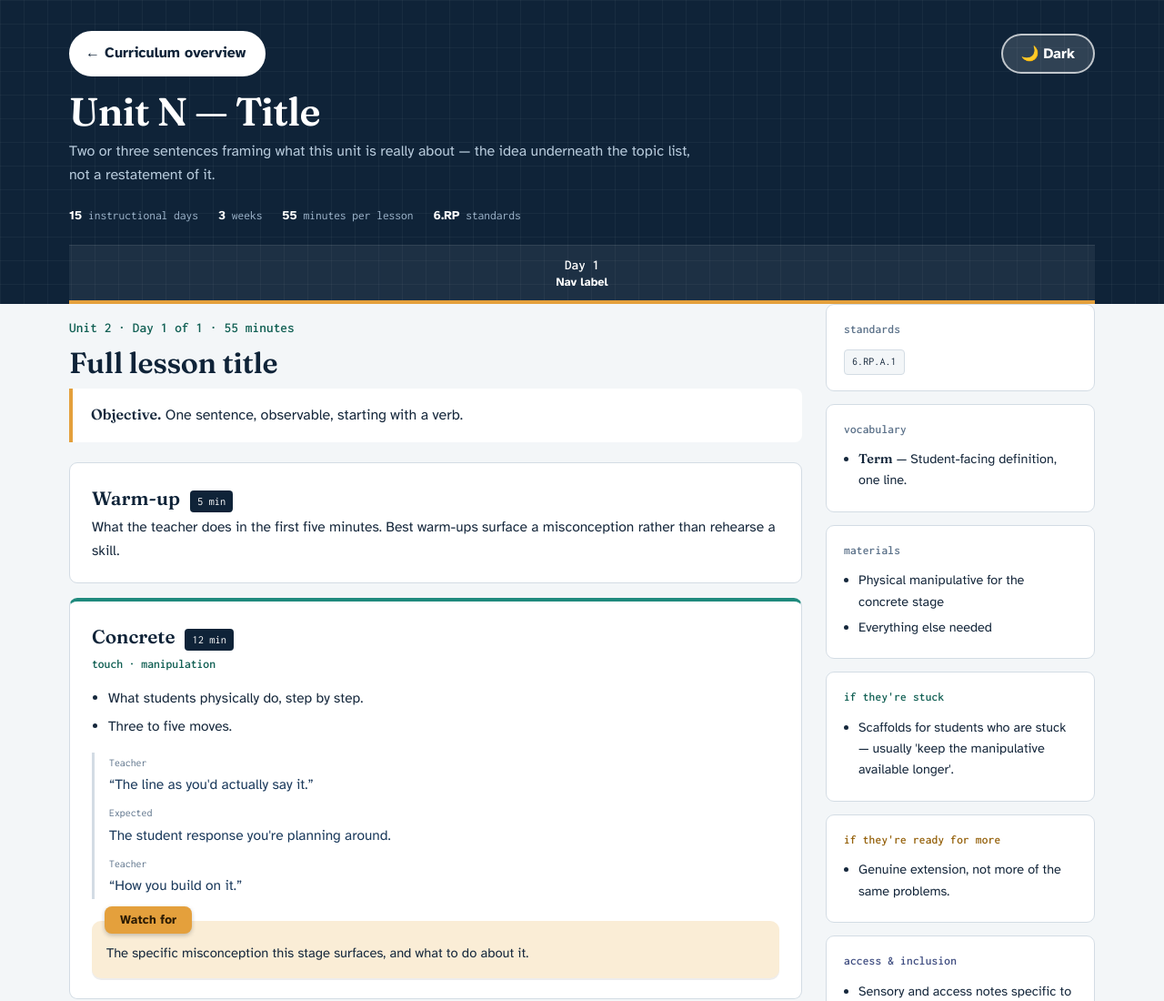
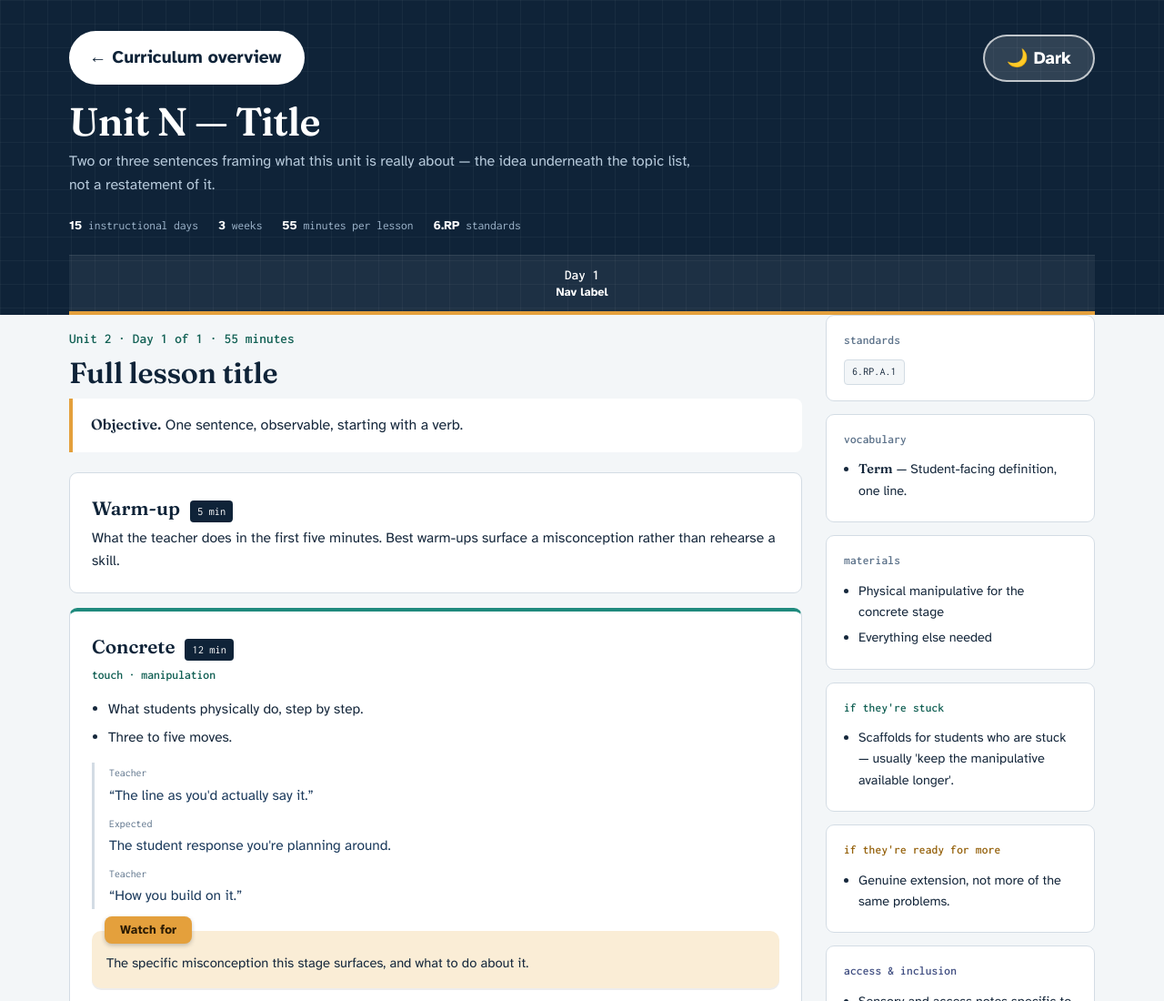
Before and after one commit to davidpetry-cloud/grade6-singapore-math-cpa, a website: page unit-template.html in a window 1280 px wide. Shown: the top 1100 px of the page at 91% size. Drawn offline with Linux system fonts and the light colour scheme.

Commit message:
Enlarge overview/toggle buttons further (1rem -> 1.2rem)
Verified on the live deployed page directly to rule out a caching
issue - it was already running the previous fix, just not enough of
one. Bumped past body-text size so it reads as the primary nav action
it is, not a peer of the paragraph text below it.

Co-Authored-By: Claude Sonnet 5 <noreply@anthropic.com>

```diff
--- a/curriculum.css
+++ b/curriculum.css
@@ -58,13 +58,13 @@ a{color:var(--ink-2)}
   background-size:26px 26px}
 .wrap{max-width:1180px;margin:0 auto;padding:0 26px}
 .hdr-row{display:flex;align-items:center;justify-content:space-between;gap:12px;flex-wrap:wrap}
-.back{font-family:var(--sans);font-size:1rem;color:#0F2338;text-decoration:none;
-  display:inline-flex;align-items:center;gap:7px;margin-bottom:16px;
-  background:#fff;border:2px solid #fff;border-radius:999px;padding:10px 20px 10px 16px;font-weight:700}
+.back{font-family:var(--sans);font-size:1.2rem;color:#0F2338;text-decoration:none;
+  display:inline-flex;align-items:center;gap:9px;margin-bottom:18px;
+  background:#fff;border:2px solid #fff;border-radius:999px;padding:12px 24px 12px 20px;font-weight:700}
 .back:hover{background:var(--amber);border-color:var(--amber);color:#2B1B04}
-.theme-toggle{font-family:var(--sans);font-size:1rem;color:#fff;font-weight:700;
-  display:inline-flex;align-items:center;gap:7px;margin-bottom:16px;cursor:pointer;
-  background:rgba(255,255,255,.14);border:2px solid rgba(255,255,255,.7);border-radius:999px;padding:10px 20px}
+.theme-toggle{font-family:var(--sans);font-size:1.2rem;color:#fff;font-weight:700;
+  display:inline-flex;align-items:center;gap:9px;margin-bottom:18px;cursor:pointer;
+  background:rgba(255,255,255,.14);border:2px solid rgba(255,255,255,.7);border-radius:999px;padding:12px 24px}
 .theme-toggle:hover{background:rgba(255,255,255,.2);border-color:#fff}
 .top h1{font-family:var(--serif);font-weight:600;font-size:clamp(1.9rem,4vw,2.7rem);margin:0 0 8px;letter-spacing:-.015em;line-height:1.06}
 .top .sub{color:#B8CBDC;margin:0 0 20px;max-width:66ch;font-size:1rem}
```
Also changed, not shown: MANIFEST.md (+1 -1 lines).
